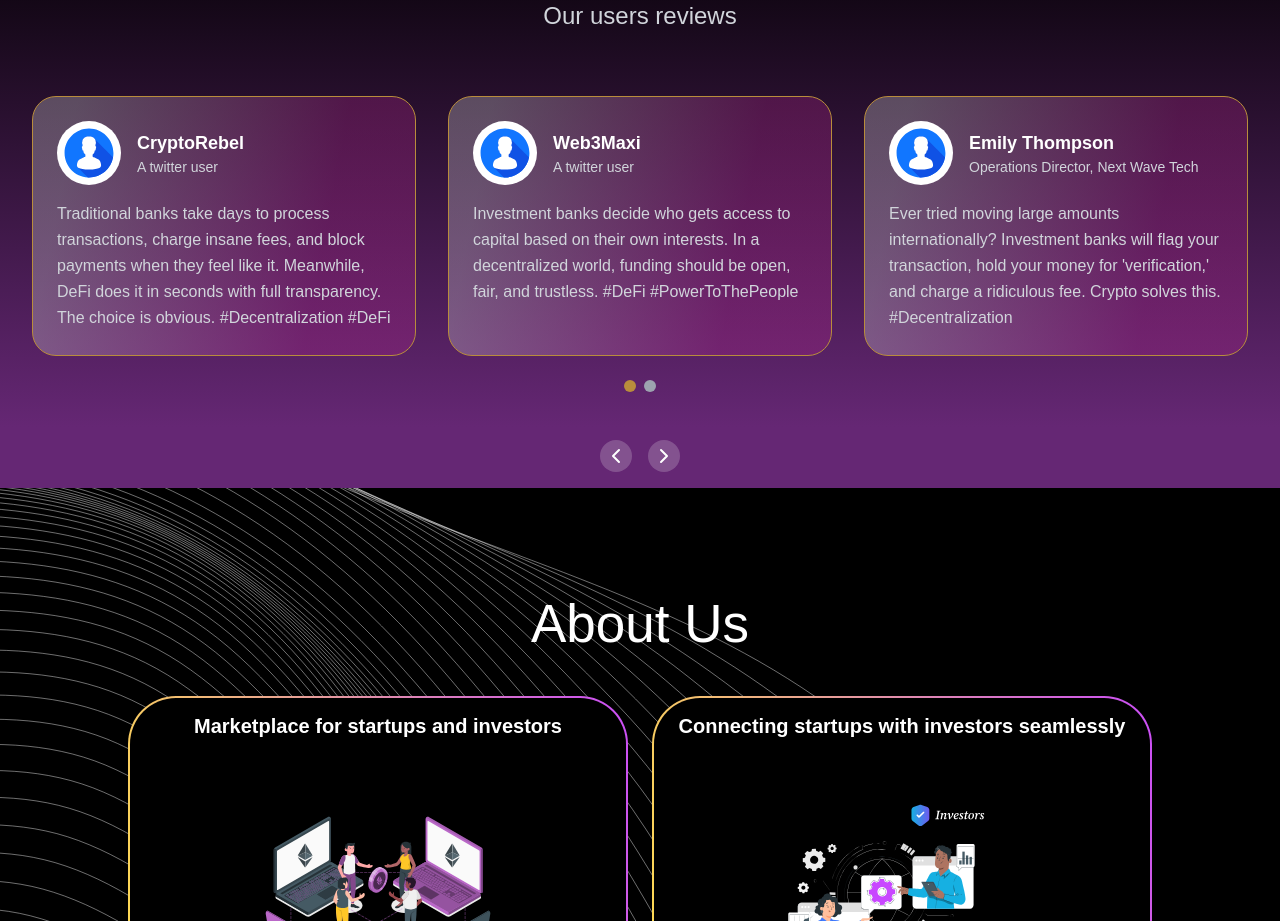
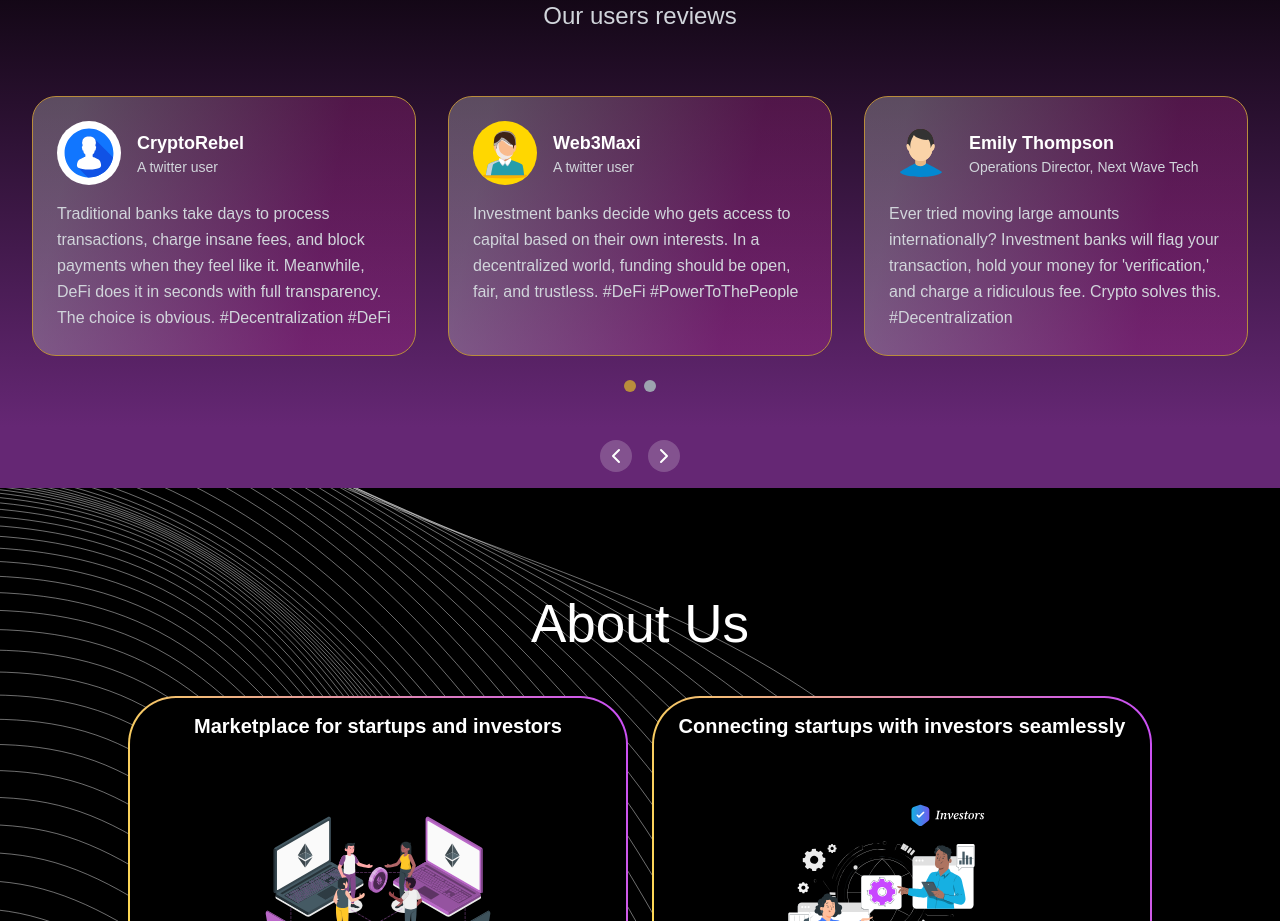
Before and after one commit to KBP09/DecentInvest-Landing, a Next.js app: page / in a window 1280 px wide. Shown: the part 960-1881 px from the top of the page. Built offline with nearby package versions, Linux system fonts and the light colour scheme.

Commit message:
Feat: Final changes completed successfully
Signed-off-by: KBP09 <kanakbpandey2023@gmail.com>

```diff
--- a/app/anushkagupta/page.tsx
+++ b/app/anushkagupta/page.tsx
@@ -104,7 +104,7 @@ const Page = () => {
                     <GradientCard className="w-[90vw] sm:w-[40vw] h-[120px]" bgColor="rgba(26, 26, 29, 1)">
                         <Link href={"https://x.com/AnushkaGupta333"} className="text-white font-bold text-[25px] sm:text-[30px] hover:text-gray-300 flex items-center justify-center w-full h-full">
                             <Image
-                                src="/linkedin.svg"
+                                src="/twitter.svg"
                                 alt="Transactions illustration"
                                 width={30}
                                 height={30}
--- a/app/componenets/footerMobile.tsx
+++ b/app/componenets/footerMobile.tsx
@@ -40,7 +40,7 @@ const FooterMobile = () => {
                     <p className="text-[#E7E7E7] text-lg xl:text-xl leading-snug text-center">
                         Invest Decently, Invest Decentrally
                     </p>
-                    <div className="mt-8 flex flex-col w-full px-4">
+                    <div id='newsletter2' className="mt-8 flex flex-col w-full px-4">
                         <h3 className="text-[#E7E7E7] font-medium mb-2 text-left text-sm md:text-[16px] lg:text-[18px]">
                             Subscribe to our newsletter
                         </h3>
@@ -67,9 +67,9 @@ const FooterMobile = () => {
             <div className="bg-black text-white w-full flex items-center justify-center flex-col py-4 sm:py-6 ">
                 <div className="grid grid-cols-2 gap-1 text-center md:text-[16px] lg:text-[20px] w-full">
                     <Link href="/" className="text-[#E7E7E7] hover:text-gray-300">Home</Link>
-                    <Link href="/about" className="text-[#E7E7E7] hover:text-gray-300">Startups</Link>
-                    <Link href="/newsletter" className="text-[#E7E7E7] hover:text-gray-300">Newsletter</Link>
-                    <Link href="/startups" className="text-[#E7E7E7] hover:text-gray-300">About</Link>
+                    <Link href="/startups" className="text-[#E7E7E7] hover:text-gray-300">Startups</Link>
+                    <Link href="/#newsletter2" className="text-[#E7E7E7] hover:text-gray-300">Newsletter</Link>
+                    <Link href="/#aboutus" className="text-[#E7E7E7] hover:text-gray-300">About</Link>
                 </div>
                 <p className="text-[#E7E7E7] text-center mt-4 text-sm">Contact Us:</p>
                 <div className="flex items-center justify-center gap-2 mt-2">
@@ -77,7 +77,7 @@ const FooterMobile = () => {
                         <Image src="/twitter.svg" alt="Twitter" width={20} height={20} />
                     </Link>
                     <Link href="#" className="hover:text-gray-300">
-                        <Image src="/facebook.svg" alt="Facebook" width={22} height={22} />
+                        <Image src="/mail2.svg" alt="Mail" width={22} height={22} />
                     </Link>
                     <Link href="#" className="hover:text-gray-300">
                         <Image src="/linkedin.svg" alt="LinkedIn" width={24} height={24} />
--- a/app/componenets/partner.tsx
+++ b/app/componenets/partner.tsx
@@ -27,7 +27,7 @@ const reviews: Review[] = [
     title: "A twitter user",
     content:
       "Investment banks decide who gets access to capital based on their own interests. In a decentralized world, funding should be open, fair, and trustless. #DeFi #PowerToThePeople",
-    avatar: "/users.svg",
+    avatar: "/user23.svg",
   },
   {
     id: 3,
@@ -35,7 +35,7 @@ const reviews: Review[] = [
     title: "Operations Director, Next Wave Tech",
     content:
       "Ever tried moving large amounts internationally? Investment banks will flag your transaction, hold your money for 'verification,' and charge a ridiculous fee. Crypto solves this. #Decentralization",
-    avatar: "/users.svg",
+    avatar: "/user24.svg",
   },
   {
     id: 4,
@@ -43,7 +43,7 @@ const reviews: Review[] = [
     title: "Senior Developer, Cloud Solutions",
     content:
       "Investment banking is just a fancy way of saying 'we control the money and you don’t.' Blockchain gives us financial independence. #DeFi #CryptoRevolution",
-    avatar: "/users.svg",
+    avatar: "/user23.svg",
   },
   {
     id: 5,
@@ -59,7 +59,7 @@ const reviews: Review[] = [
     title: "CTO, Emerging Technologies Inc.",
     content:
       "Investment banks profit from exclusivity and insider deals while everyday investors get crumbs. DeFi levels the playing field. #Blockchain #OpenFinance",
-    avatar: "/users.svg",
+    avatar: "/user24.svg",
   },
 ];
 
--- a/app/kanakbpandey/page.tsx
+++ b/app/kanakbpandey/page.tsx
@@ -100,7 +100,7 @@ const Page = () => {
                     <GradientCard className="w-[90vw] sm:w-[40vw] h-[120px]" bgColor="rgba(26, 26, 29, 1)">
                         <Link href={"https://x.com/KanaKBPandey2"} className="text-white font-bold text-[25px] sm:text-[30px] hover:text-gray-300 flex items-center justify-center w-full h-full">
                             <Image
-                                src="/linkedin.svg"
+                                src="/twitter.svg"
                                 alt="Transactions illustration"
                                 width={30}
                                 height={30}
```
Also changed, not shown: public/user24.svg (added).
